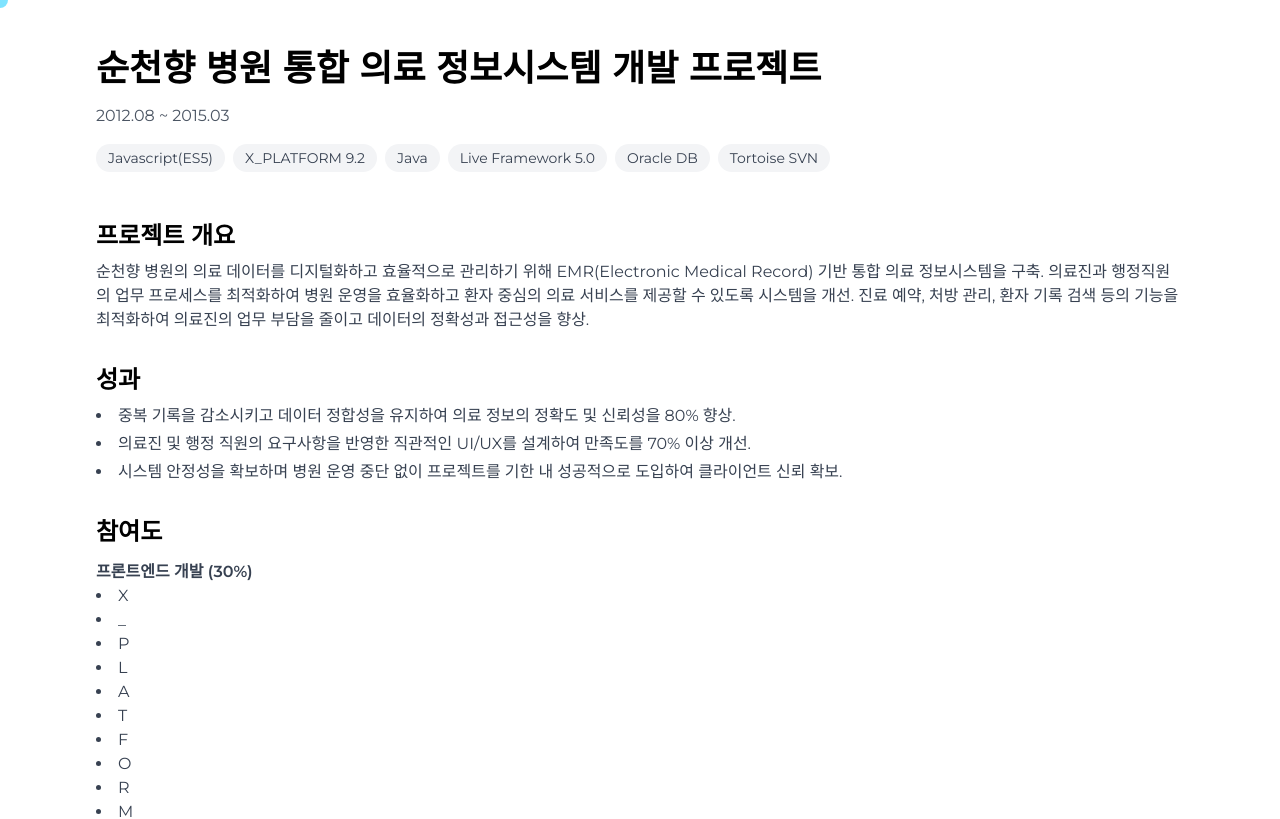
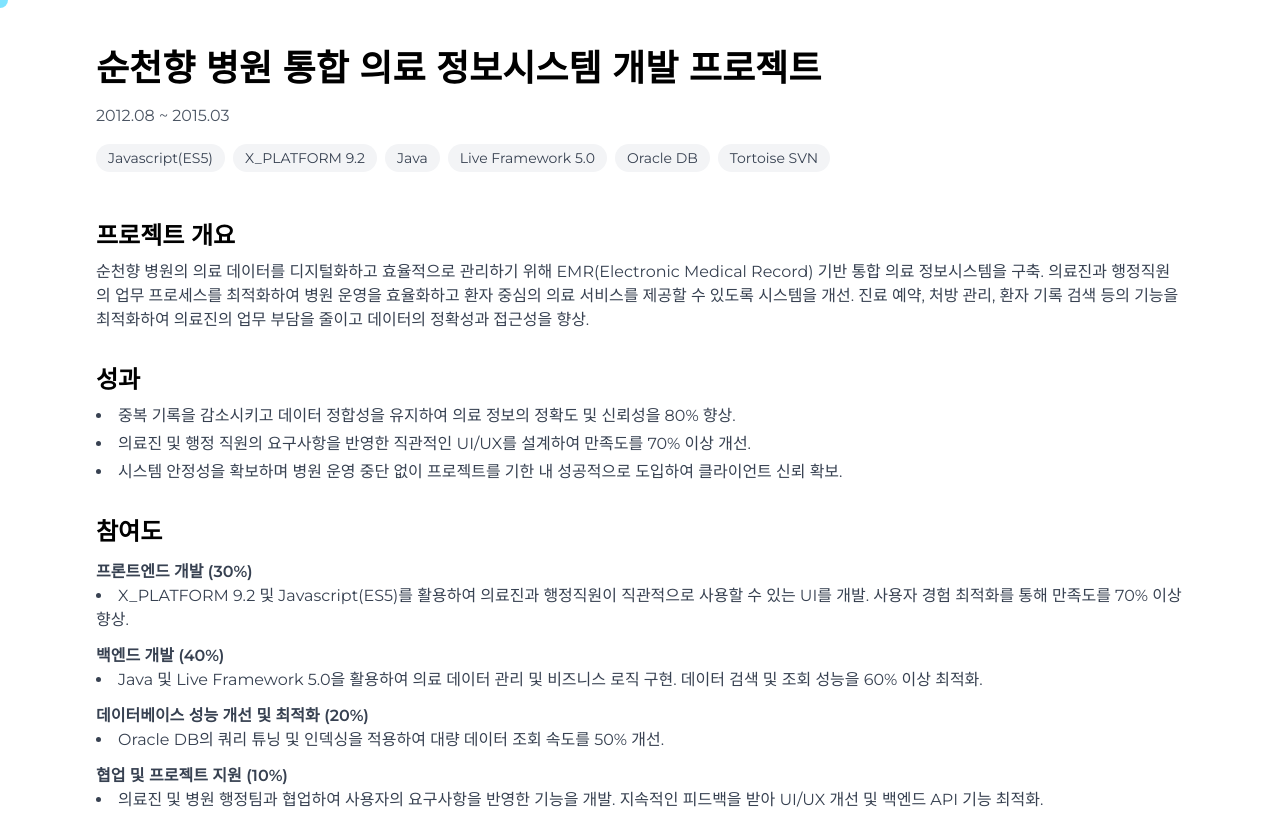
Before and after one commit to aforce2be/aforce2be.github.io, a Vue app: page /project/1 in a window 1280 px wide. Shown: the top 819 px of the page. Built offline with nearby package versions, Linux system fonts and the light colour scheme.

Commit message:
프로젝트 디테일 수정

```diff
--- a/src/pages/ProjectDetail.vue
+++ b/src/pages/ProjectDetail.vue
@@ -444,32 +444,37 @@
       {
         title: "프론트엔드 개발 (20%)",
         percent: 20,
-        content:
+        content: [
           "HTML5, CSS3, Javascript(ES5), JQuery를 활용하여 금융 상품 조회 및 신청 페이지 UI 수정 수행.",
+        ],
       },
       {
         title: "백엔드 개발 (40%)",
         percent: 40,
-        content:
+        content: [
           "Java, Spring Boot를 활용하여 금융 상품 조회 및 신청 기능을 처리하는 백엔드 API 개발 및 성능 최적화. Spring Boot 기반의 비즈니스 로직을 최적화하여 서버 부하 감소 및 확장성 강화.",
+        ],
       },
       {
         title: "데이터베이스 성능 개선 및 최적화 (20%)",
         percent: 20,
-        content:
+        content: [
           "Oracle DB의 쿼리 최적화 및 인덱싱을 적용하여 대량 데이터 조회 성능을 50% 개선. ",
+        ],
       },
       {
         title: "보안 및 웹사이트 안정성 강화 (10%)",
         percent: 10,
-        content:
+        content: [
           "SSL 인증서 갱신 및 XXS 취약성 대응을 수행하여 보안성을 강화하고 시스템 가용성을 90% 이상 유지. 보안 모니터링 및 유지보수 지원을 통해 금융 서비스의 신뢰성 확보.",
+        ],
       },
       {
         title: "협업 및 프로젝트 지원 (10%)",
         percent: 10,
-        content:
+        content: [
           "리뉴얼 프로젝트 일정 관리 및 개발/디자인팀과의 협업을 통해 원활한 커뮤니케이션을 유지. 기한 내 프로젝트 완료를 지원하며 클라이언트 요구사항을 반영하여 최적의 솔루션 제공.",
+        ],
       },
     ],
   },
@@ -497,26 +502,30 @@
       {
         title: "프론트엔드 개발 (30%)",
         percent: 30,
-        content:
+        content: [
           "X_PLATFORM 9.2 및 Javascript(ES5)를 활용하여 의료진과 행정직원이 직관적으로 사용할 수 있는 UI를 개발. 사용자 경험 최적화를 통해 만족도를 70% 이상 향상.",
+        ],
       },
       {
         title: "백엔드 개발 (40%)",
         percent: 40,
-        content:
+        content: [
           "Java 및 Live Framework 5.0을 활용하여 의료 데이터 관리 및 비즈니스 로직 구현. 데이터 검색 및 조회 성능을 60% 이상 최적화. ",
+        ],
       },
       {
         title: "데이터베이스 성능 개선 및 최적화 (20%)",
         percent: 20,
-        content:
+        content: [
           "Oracle DB의 쿼리 튜닝 및 인덱싱을 적용하여 대량 데이터 조회 속도를 50% 개선.",
+        ],
       },
       {
         title: "협업 및 프로젝트 지원 (10%)",
         percent: 10,
-        content:
+        content: [
           "의료진 및 병원 행정팀과 협업하여 사용자의 요구사항을 반영한 기능을 개발. 지속적인 피드백을 받아 UI/UX 개선 및 백엔드 API 기능 최적화.",
+        ],
       },
     ],
   },
```
